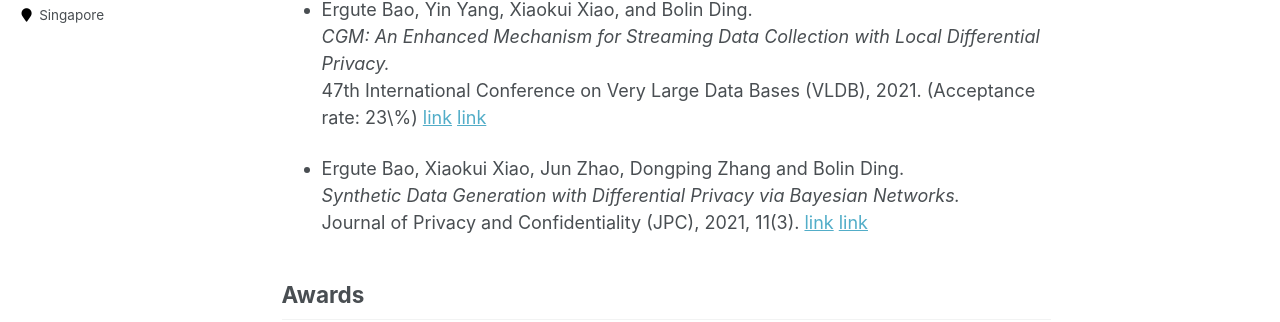
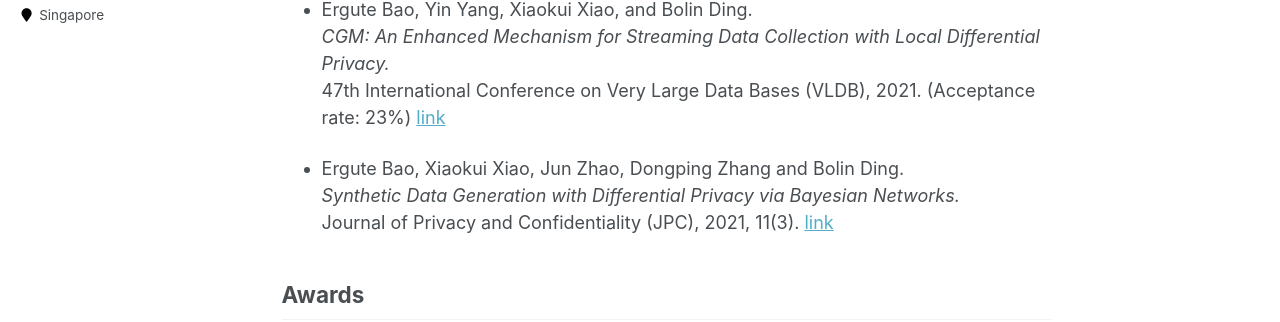
Before and after one commit to paulgute/paulgute.github.io, a Jekyll site: the page built from _pages/about.md, in a window 1280 px wide and 1149 px high. Shown: the part 390-712 px from the top of the window. Built offline with Jekyll 4.4.1, drawn with Linux system fonts in a browser that asks for light colours.

Commit message:
Update about.md

```diff
--- a/_pages/about.md
+++ b/_pages/about.md
@@ -18,16 +18,16 @@ Publications
 ======
 - Ergute Bao, Yin Yang, Xiaokui Xiao, and Bolin Ding.\
 *CGM: An Enhanced Mechanism for Streaming Data Collection with Local Differential Privacy.*\
-47th International Conference on Very Large Data Bases (VLDB), 2021. (Acceptance rate: 23\%)
+47th International Conference on Very Large Data Bases (VLDB), 2021. (Acceptance rate: 23%)
 [link](http://vldb.org/pvldb/vol14/p2258-bao.pdf)
-<a href="http://vldb.org/pvldb/vol14/p2258-bao.pdf">link</a>
+<!-- <a href="http://vldb.org/pvldb/vol14/p2258-bao.pdf">link</a> -->
 
 
 - Ergute Bao, Xiaokui Xiao, Jun Zhao, Dongping Zhang and Bolin Ding.\
 *Synthetic Data Generation with Differential Privacy via Bayesian Networks.*\
 Journal of Privacy and Confidentiality (JPC), 2021, 11(3).
 [link](https://journalprivacyconfidentiality.org/index.php/jpc/article/download/776/723)
-<a href="https://journalprivacyconfidentiality.org/index.php/jpc/article/download/776/723">link</a>
+<!-- <a href="https://journalprivacyconfidentiality.org/index.php/jpc/article/download/776/723">link</a> -->
 
 Awards
 ------
```
